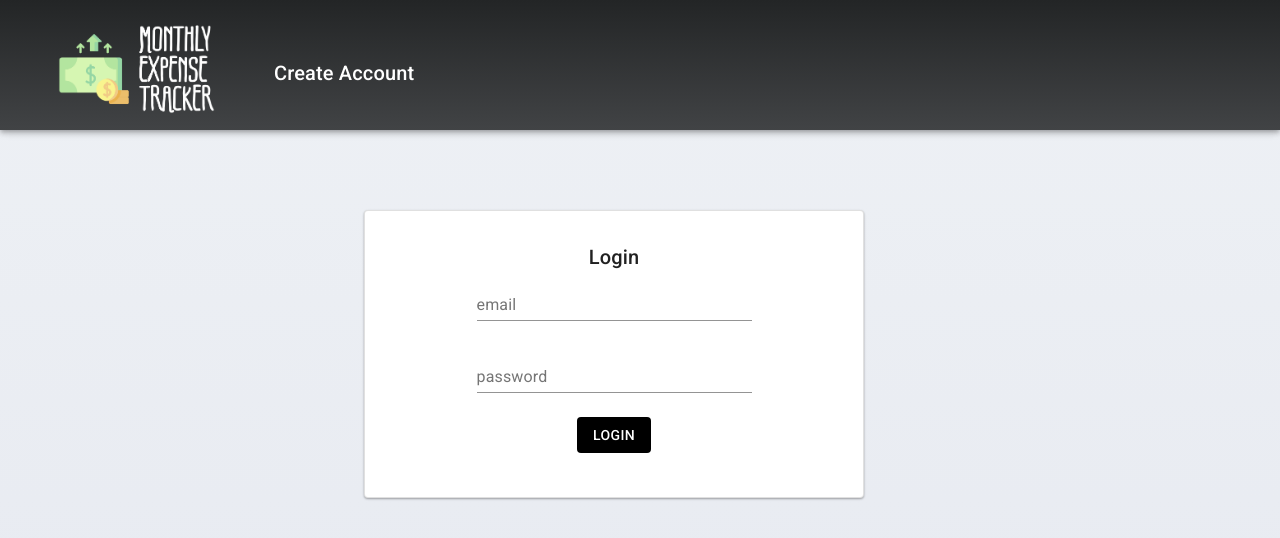
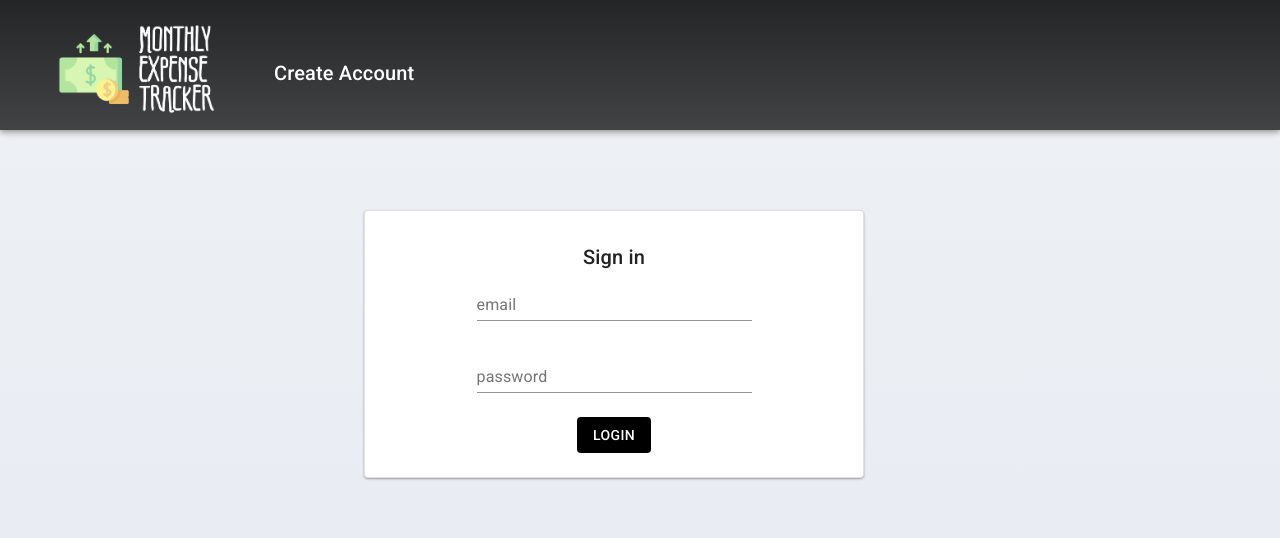
Before and after one commit to zhusain1/montly-budgeting-app, a React (Create React App) app: page / in a window 1280 px wide. Shown: the top 538 px of the page. Built offline with nearby package versions, Linux system fonts and the light colour scheme.

Commit message:
refactor link bank

```diff
--- a/src/App.css
+++ b/src/App.css
@@ -8,6 +8,7 @@ body, html{
     background-color: black !important;
     border: 2px solid black !important;
     color: white;
+    margin-bottom: 20px;
 }
 
 .MuiAccordionDetails-root{
@@ -74,3 +75,7 @@ a.link:hover, a.link:active{
     text-decoration: none;
     font-weight: 600;
 }
+
+#transactions .MuiButton-text {
+    margin: 8px;
+}
--- a/src/components/LinkBank.js
+++ b/src/components/LinkBank.js
@@ -2,7 +2,6 @@ import React, { Component } from 'react';
 import { PlaidLink } from 'react-plaid-link';
 import { withRouter } from 'react-router-dom';
 import api from '../apis';
-import ListAccounts from '../functional_components/ListAccounts';
 import Typography from '@material-ui/core/Typography';
 
 
@@ -99,6 +98,14 @@ class LinkBank extends Component {
         })
     }
 
+    redirectToLogin(){
+        const loggedIn = { access_token: this.state.accessToken, accounts: this.state.accounts, loggedIn: true }
+
+        sessionStorage.setItem('loggedIn', JSON.stringify(loggedIn));
+
+        this.props.history.push('/');
+    }
+
     render() {
         return (
             <div className= "Plaid">
@@ -117,7 +124,9 @@ class LinkBank extends Component {
                 </>
                 }
                 {this.state.accounts.length > 0 &&
-                    <ListAccounts props={this.state}/>
+                    <>
+                        { this.redirectToLogin() }
+                    </>
                 }
             </div>
         );
--- a/src/components/Login.js
+++ b/src/components/Login.js
@@ -90,7 +90,7 @@ class Login extends Component {
                     <Alert severity="error"> {this.state.error}</Alert>
                 }
                 <Typography variant="h6">
-                    Login
+                    Sign in
                 </Typography>
                 <form onSubmit={this.handleSubmit} autoComplete="off">
                     <TextField id="username" label="email"
--- a/src/functional_components/MainCard.js
+++ b/src/functional_components/MainCard.js
@@ -12,7 +12,7 @@ const useStyles = makeStyles(() => ({
       maxWidth: 500,
       marginTop: 80,
       paddingTop: 30,
-      paddingBottom: 20,
+      //paddingBottom: 20,
       boxShadow: '0 1px 3px rgba(0,0,0,0.12), 0 1px 2px rgba(0,0,0,0.24)',
       transition: 'all 0.3s cubic-bezier(.25,.8,.25,1)'
     }
```
Also changed, not shown: 1 other file (tests, documents, lock files or other folders).
